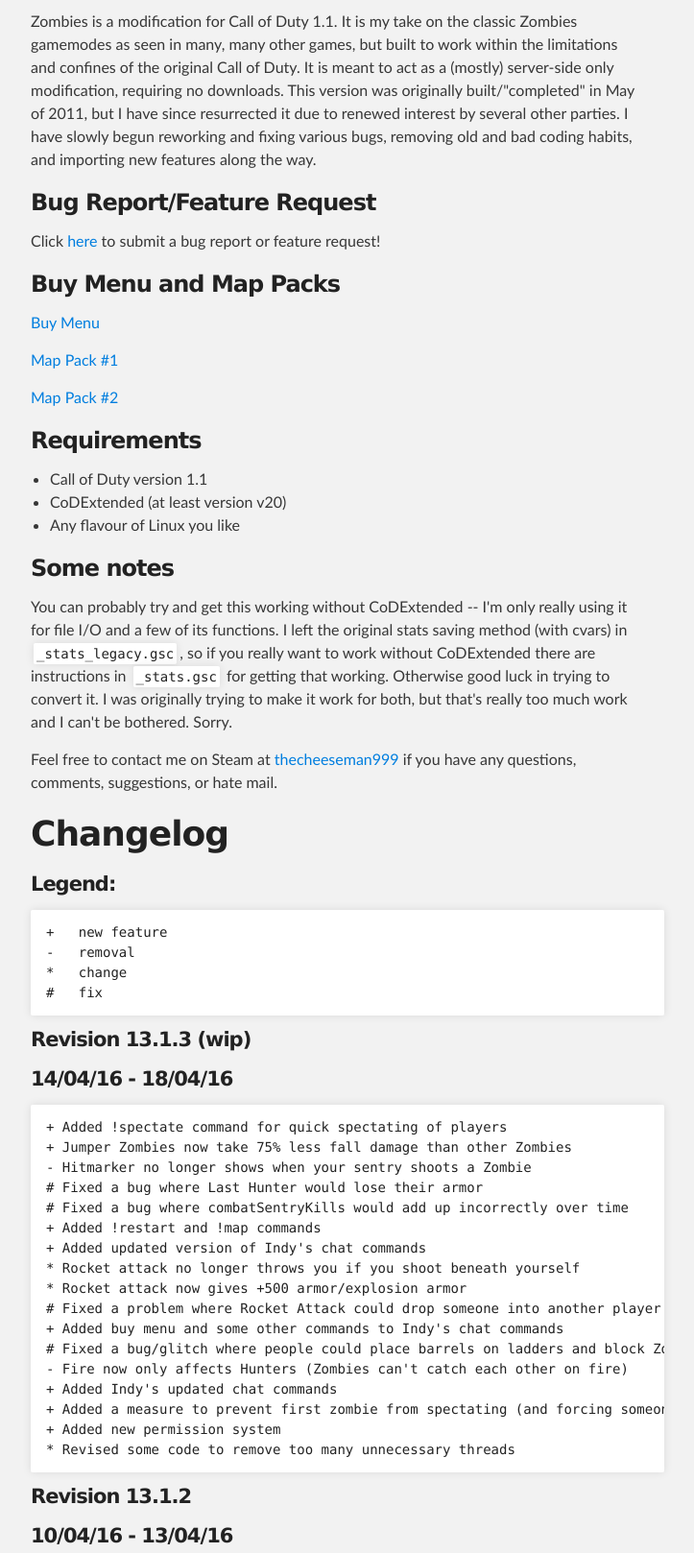
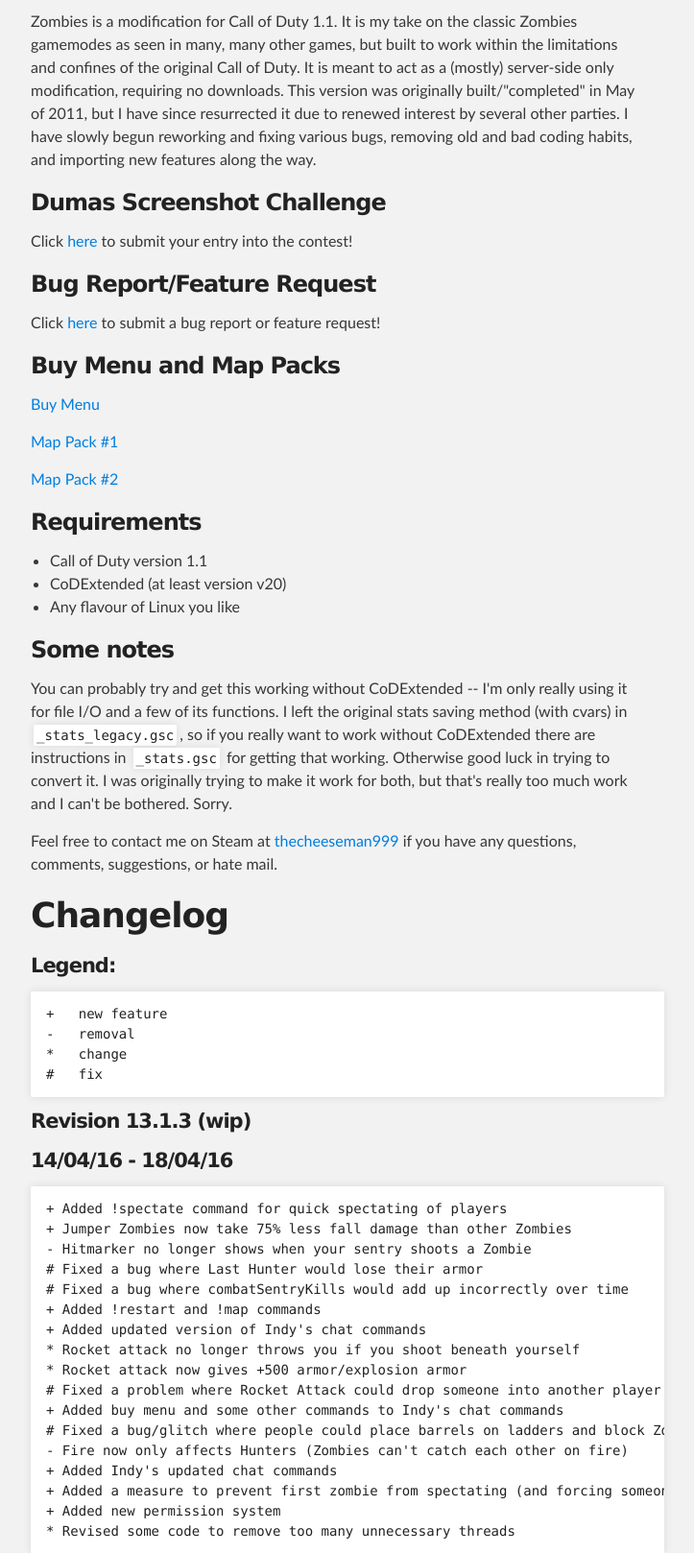
Before and after one commit to thecheeseman/zombies_v5_r13, a PHP site: page / in a window 1280 px wide. Shown: the part 314-1932 px from the top of the page at 96% size, without its empty margins (288-1011 px from the left). Run offline with PHP 8.4, Linux system fonts and the light colour scheme.

Commit message:
add dumas challenge

```diff
--- a/index.php
+++ b/index.php
@@ -35,6 +35,11 @@
 <a id="zombies" class="anchor" href="#zombies" aria-hidden="true"><span aria-hidden="true" class="octicon octicon-link"></span></a>Zombies</h1>
 
 <p>Zombies is a modification for Call of Duty 1.1. It is my take on the classic Zombies gamemodes as seen in many, many other games, but built to work within the limitations and confines of the original Call of Duty. It is meant to act as a (mostly) server-side only modification, requiring no downloads. This version was originally built/"completed" in May of 2011, but I have since resurrected it due to renewed interest by several other parties. I have slowly begun reworking and fixing various bugs, removing old and bad coding habits, and importing new features along the way. </p>
+
+<h3>
+<a id="dumas" class="anchor" href="#dumas" aria-hidden="true"><span aria-hidden="true" class="octicon octicon-link"></span></a>Dumas Screenshot Challenge</h3>
+
+<p>Click <a href="https://form.jotform.com/61338058171151">here</a> to submit your entry into the contest!</p>
 
 <h3>
 <a id="bug-report" class="anchor" href="#bug-report" aria-hidden="true"><span aria-hidden="true" class="octicon octicon-link"></span></a>Bug Report/Feature Request</h3>
```
Also changed, not shown: 4 other files.
